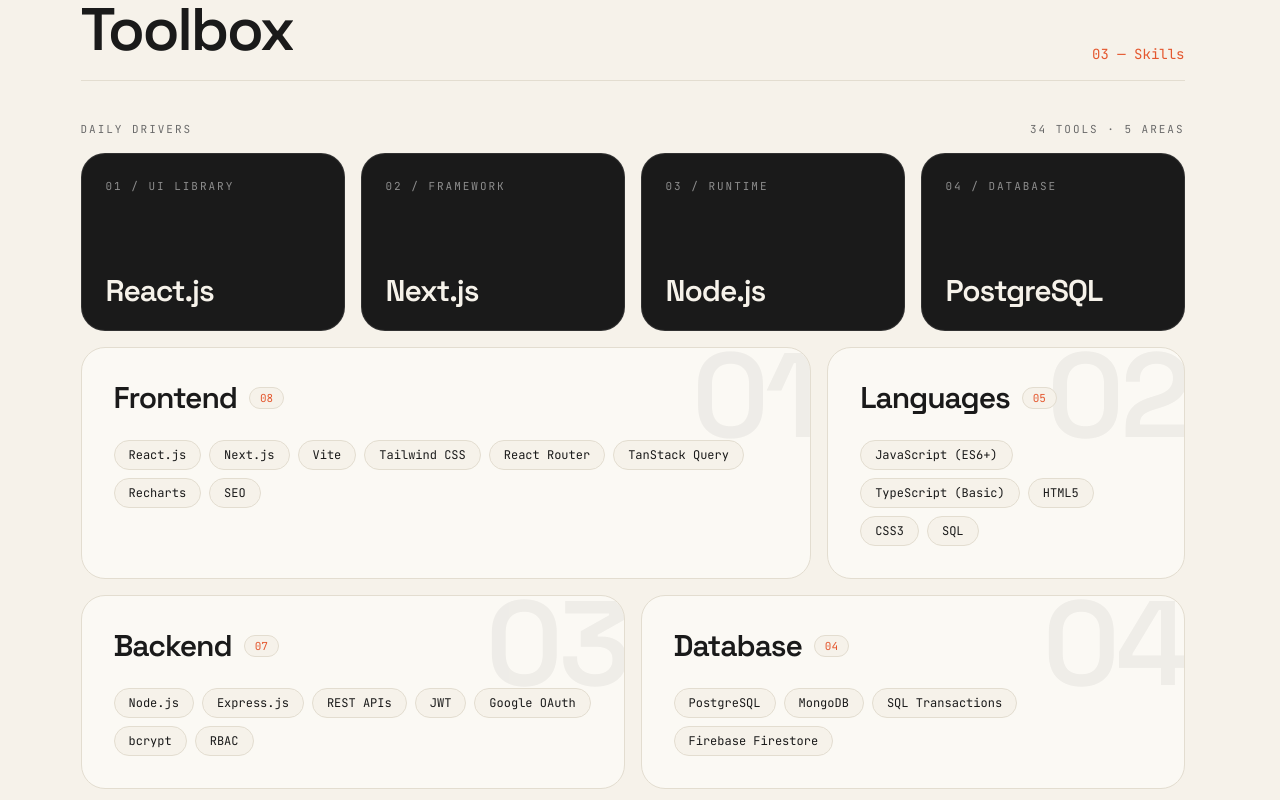
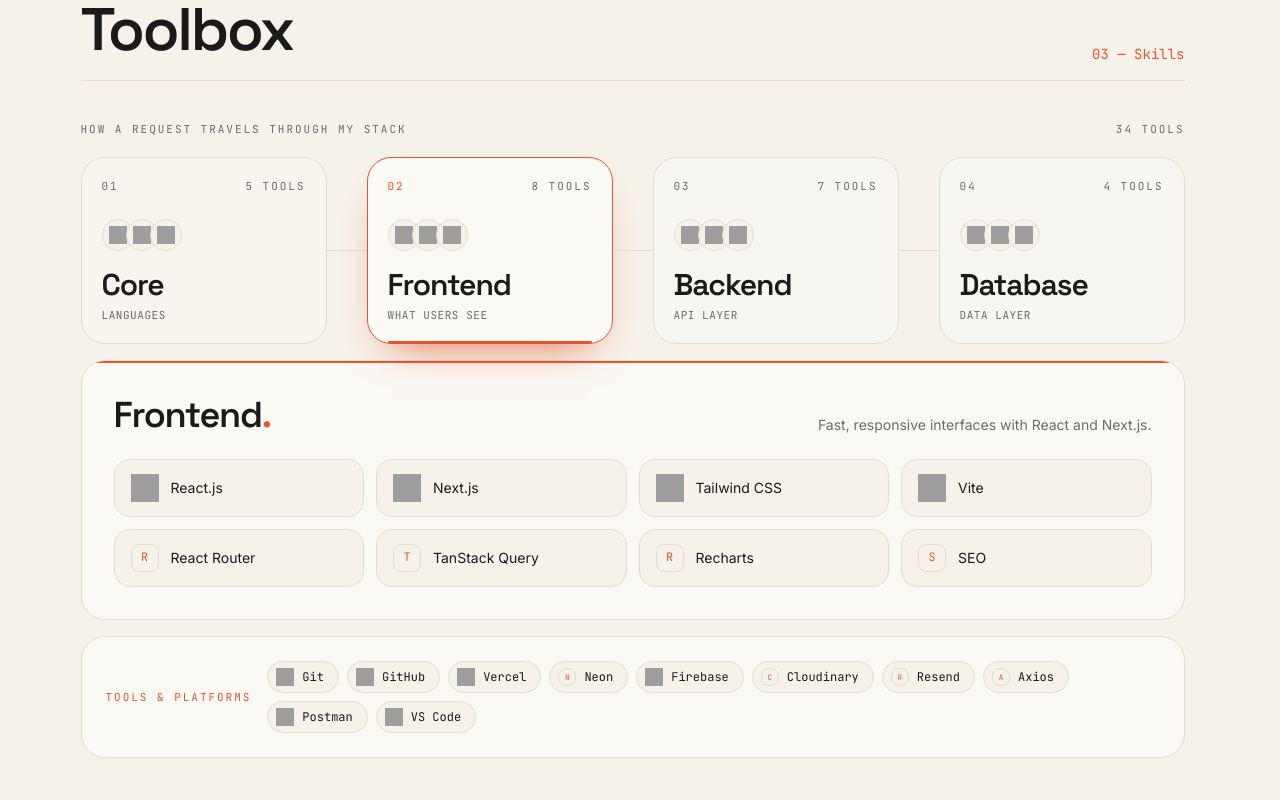
Before and after one commit to shayan-malik/shayanmalik, a Next.js app: page / in a window 1280 px wide. Shown: the part 4520-5320 px from the top of the page. Built offline with nearby package versions, Linux system fonts and the light colour scheme; grey boxes are pictures that could not be loaded.

Commit message:
new changes

```diff
--- a/src/app/globals.css
+++ b/src/app/globals.css
@@ -126,3 +126,45 @@ html.is-loading {
 .section-b {
   padding-bottom: clamp(2.5rem, 5vw, 4rem);
 }
+
+
+/* Skills: flow dots */
+.flow-dot {
+  position: absolute;
+  left: 50%;
+  top: 0;
+  width: 7px;
+  height: 7px;
+  margin-left: -3.5px;
+  border-radius: 9999px;
+  background: var(--accent);
+  box-shadow: 0 0 10px var(--accent);
+  animation: flow-y 1.6s linear infinite;
+}
+@keyframes flow-y {
+  0% { top: 0; opacity: 0; }
+  15%, 85% { opacity: 1; }
+  100% { top: 100%; opacity: 0; }
+}
+@media (min-width: 768px) {
+  .flow-dot {
+    left: 0;
+    top: 50%;
+    margin-left: 0;
+    margin-top: -3.5px;
+    animation-name: flow-x;
+  }
+}
+@keyframes flow-x {
+  0% { left: 0; opacity: 0; }
+  15%, 85% { opacity: 1; }
+  100% { left: 100%; opacity: 0; }
+}
+@media (prefers-reduced-motion: reduce) {
+  .flow-dot { animation: none; opacity: 0; }
+}
+
+/* Black logos (Next.js, Express, GitHub, Vercel) dark theme me invert */
+html[data-theme="dark"] .logo-mono {
+  filter: invert(1);
+}
--- a/src/components/Skills.jsx
+++ b/src/components/Skills.jsx
@@ -1,157 +1,274 @@
 "use client";
-import { useRef } from "react";
-import { motion } from "framer-motion";
+import { useState } from "react";
+import { motion, AnimatePresence } from "framer-motion";
 import SectionHead from "./SectionHead";
-import { skills } from "@/lib/data";
 
-const drivers = [
-  { name: "React.js", role: "UI Library" },
-  { name: "Next.js", role: "Framework" },
-  { name: "Node.js", role: "Runtime" },
-  { name: "PostgreSQL", role: "Database" },
+const ease = [0.22, 1, 0.36, 1];
+const dv = (name) =>
+  `https://cdn.jsdelivr.net/gh/devicons/devicon/icons/${name}/${name}-original.svg`;
+
+// i = logo url (nahi ho ya load na ho to letter tile dikhta hai), mono = black logo
+const layers = [
+  {
+    key: "core",
+    label: "Core",
+    tag: "Languages",
+    desc: "The foundation everything else is built on.",
+    items: [
+      { n: "HTML5", i: dv("html5") },
+      { n: "CSS3", i: dv("css3") },
+      { n: "JavaScript (ES6+)", i: dv("javascript") },
+      { n: "TypeScript", i: dv("typescript") },
+      { n: "SQL" },
+    ],
+  },
+  {
+    key: "frontend",
+    label: "Frontend",
+    tag: "What users see",
+    desc: "Fast, responsive interfaces with React and Next.js.",
+    items: [
+      { n: "React.js", i: dv("react") },
+      { n: "Next.js", i: dv("nextjs"), mono: true },
+      { n: "Tailwind CSS", i: dv("tailwindcss") },
+      { n: "Vite", i: dv("vitejs") },
+      { n: "React Router" },
+      { n: "TanStack Query" },
+      { n: "Recharts" },
+      { n: "SEO" },
+    ],
+  },
+  {
+    key: "backend",
+    label: "Backend",
+    tag: "API layer",
+    desc: "Secure REST APIs with authentication and role-based access.",
+    items: [
+      { n: "Node.js", i: dv("nodejs") },
+      { n: "Express.js", i: dv("express"), mono: true },
+      { n: "REST APIs" },
+      { n: "JWT" },
+      { n: "Google OAuth", i: dv("google") },
+      { n: "bcrypt" },
+      { n: "RBAC" },
+    ],
+  },
+  {
+    key: "database",
+    label: "Database",
+    tag: "Data layer",
+    desc: "Relational and NoSQL storage, with transactions where it matters.",
+    items: [
+      { n: "PostgreSQL", i: dv("postgresql") },
+      { n: "MongoDB", i: dv("mongodb") },
+      { n: "SQL Transactions" },
+      { n: "Firebase Firestore", i: dv("firebase") },
+    ],
+  },
 ];
 
-const order = ["Frontend", "Languages", "Backend", "Database", "Tools"];
-const spans = {
-  Frontend: "md:col-span-4",
-  Languages: "md:col-span-2",
-  Backend: "md:col-span-3",
-  Database: "md:col-span-3",
-  Tools: "md:col-span-6",
-};
+const tools = [
+  { n: "Git", i: dv("git") },
+  { n: "GitHub", i: dv("github"), mono: true },
+  { n: "Vercel", i: dv("vercel"), mono: true },
+  { n: "Neon" },
+  { n: "Firebase", i: dv("firebase") },
+  { n: "Cloudinary" },
+  { n: "Resend" },
+  { n: "Axios" },
+  { n: "Postman", i: dv("postman") },
+  { n: "VS Code", i: dv("vscode") },
+];
 
-const ease = [0.22, 1, 0.36, 1];
+function Logo({ item, size = 28 }) {
+  const [failed, setFailed] = useState(false);
 
-function Spot({ children, className = "" }) {
-  const ref = useRef(null);
-  function onMove(e) {
-    const r = ref.current.getBoundingClientRect();
-    ref.current.style.setProperty("--mx", `${e.clientX - r.left}px`);
-    ref.current.style.setProperty("--my", `${e.clientY - r.top}px`);
+  if (!item.i || failed) {
+    return (
+      <span
+        className="grid shrink-0 place-items-center rounded-lg border border-[var(--line)] bg-[var(--bg)] font-tag text-[var(--accent)]"
+        style={{ width: size, height: size, fontSize: size * 0.42 }}
+      >
+        {item.n[0]}
+      </span>
+    );
   }
   return (
-    <div
-      ref={ref}
-      onMouseMove={onMove}
-      className={`group relative h-full overflow-hidden rounded-3xl border border-[var(--line)] bg-[var(--card)] text-[var(--ink)] transition-colors duration-300 hover:border-[color-mix(in_srgb,var(--accent)_45%,var(--line))] ${className}`}
-    >
-      {/* spotlight */}
+    // eslint-disable-next-line @next/next/no-img-element
+    <img
+      src={item.i}
+      alt=""
+      width={size}
+      height={size}
+      loading="lazy"
+      onError={() => setFailed(true)}
+      className={`shrink-0 ${item.mono ? "logo-mono" : ""}`}
+      style={{ width: size, height: size }}
+    />
+  );
+}
+
+function Connector() {
+  return (
     <div
       aria-hidden
-        className="pointer-events-none absolute inset-0 opacity-0 transition-opacity duration-300 group-hover:opacity-100"
-        style={{
-          background:
-            "radial-gradient(360px circle at var(--mx, 50%) var(--my, 50%), color-mix(in srgb, var(--accent) 16%, transparent), transparent 65%)",
-        }}
-      />
-      {/* top accent line */}
-      <span
-        aria-hidden
-        className="absolute left-0 top-0 h-[2px] w-0 bg-[var(--accent)] transition-all duration-500 group-hover:w-full"
-      />
-      <div className="relative h-full">{children}</div>
+      className="relative mx-auto h-8 w-px shrink-0 bg-[var(--line)] md:mx-0 md:h-px md:w-10 md:self-center"
+    >
+      <span className="flow-dot" />
     </div>
   );
 }
 
 export default function Skills() {
-  const cards = order
-    .map((t) => skills.find((s) => s.title === t))
-    .filter(Boolean);
-  const total = skills.reduce((n, s) => n + s.items.length, 0);
+  const [active, setActive] = useState(1);
+  const layer = layers[active];
+  const total = layers.reduce((n, l) => n + l.items.length, 0) + tools.length;
 
   return (
     <section id="skills" className="mx-auto max-w-6xl px-6 section-t section-b">
       <SectionHead num="03 — Skills" title="Toolbox" />
 
-      {/* Daily drivers */}
-      <div className="mb-4 flex items-center justify-between font-tag text-[11px] uppercase tracking-[0.18em] text-[var(--muted)]">
-        <span>Daily drivers</span>
-        <span>
-          {total} tools · {skills.length} areas
-        </span>
+      <div className="mb-5 flex flex-wrap items-center justify-between gap-2 font-tag text-[11px] uppercase tracking-[0.18em] text-[var(--muted)]">
+        <span>How a request travels through my stack</span>
+        <span>{total} tools</span>
       </div>
 
-      <div className="grid grid-cols-2 gap-3 md:grid-cols-4 md:gap-4">
-        {drivers.map((d, i) => (
-          <motion.div
-            key={d.name}
+      {/* Flow */}
+      <div className="flex flex-col md:flex-row md:items-stretch">
+        {layers.map((l, i) => {
+          const on = i === active;
+          const logos = l.items.filter((x) => x.i).slice(0, 3);
+          return (
+            <div key={l.key} className="contents">
+              <motion.button
+                type="button"
+                onClick={() => setActive(i)}
+                onMouseEnter={() => setActive(i)}
+                onFocus={() => setActive(i)}
+                aria-pressed={on}
                 initial={{ opacity: 0, y: 24 }}
                 whileInView={{ opacity: 1, y: 0 }}
                 viewport={{ once: true, margin: "-40px" }}
-            transition={{ duration: 0.6, delay: i * 0.08, ease }}
-            whileHover={{ y: -6 }}
-            className="group relative overflow-hidden rounded-3xl border border-white/10 bg-[var(--dark)] p-5 text-[var(--on-dark)] md:p-6"
+                transition={{ duration: 0.6, delay: i * 0.1, ease }}
+                whileHover={{ y: -4 }}
+                className={`relative flex-1 rounded-3xl border p-5 text-left transition-colors duration-300 ${
+                  on
+                    ? "border-[var(--accent)] bg-[var(--card)] shadow-[0_20px_40px_-24px_var(--accent)]"
+                    : "border-[var(--line)] bg-[var(--card)]/60 hover:border-[var(--accent)]"
+                }`}
               >
-            <span
-              aria-hidden
-              className="absolute inset-0 origin-bottom scale-y-0 bg-[var(--accent)] transition-transform duration-500 ease-out group-hover:scale-y-100"
-            />
-            <div className="relative flex h-28 flex-col justify-between md:h-32">
-              <span className="font-tag text-[11px] uppercase tracking-[0.18em] text-white/50 transition-colors group-hover:text-white/80">
-                {String(i + 1).padStart(2, "0")} / {d.role}
+                <div className="flex items-center justify-between font-tag text-[11px] uppercase tracking-[0.18em]">
+                  <span className={on ? "text-[var(--accent)]" : "text-[var(--muted)]"}>
+                    {String(i + 1).padStart(2, "0")}
                   </span>
-              <span className="font-display text-2xl leading-none md:text-3xl">
-                {d.name}
-              </span>
-            </div>
-          </motion.div>
-        ))}
+                  <span className="text-[var(--muted)]">{l.items.length} tools</span>
                 </div>
 
-      {/* Category bento */}
-      <div className="mt-4 grid gap-3 md:grid-cols-6 md:gap-4">
-        {cards.map((s, i) => (
-          <motion.div
-            key={s.title}
-            className={spans[s.title]}
-            initial={{ opacity: 0, y: 28 }}
-            whileInView={{ opacity: 1, y: 0 }}
-            viewport={{ once: true, margin: "-40px" }}
-            transition={{ duration: 0.6, delay: (i % 2) * 0.08, ease }}
+                <div className="mt-6 flex h-8 items-center">
+                  {logos.length ? (
+                    logos.map((it, k) => (
+                      <span
+                        key={it.n}
+                        className="-ml-2 first:ml-0 grid h-8 w-8 place-items-center rounded-full border border-[var(--line)] bg-[var(--bg)]"
                       >
-            <Spot>
-              <div className="relative p-6 md:p-8">
-                <span
-                  aria-hidden
-                  className="pointer-events-none absolute -right-1 -top-3 select-none font-display text-[6rem] leading-none text-[var(--ink)] opacity-[0.05] md:text-[7.5rem]"
-                >
-                  {String(i + 1).padStart(2, "0")}
+                        <Logo item={it} size={18} />
                       </span>
-
-                <div className="relative mb-6 flex items-center gap-3">
-                  <h3 className="font-display text-2xl md:text-3xl">
-                    {s.title}
-                  </h3>
-                  <span className="rounded-full border border-[var(--line)] bg-[var(--bg)] px-2.5 py-0.5 font-tag text-[11px] text-[var(--accent)]">
-                    {String(s.items.length).padStart(2, "0")}
-                  </span>
+                    ))
+                  ) : (
+                    <span className="font-tag text-xs text-[var(--muted)]">{"</>"}</span>
+                  )}
                 </div>
 
-                <ul className="relative flex flex-wrap gap-2">
-                  {s.items.map((it, idx) => (
+                <h3 className="mt-4 font-display text-2xl md:text-3xl">{l.label}</h3>
+                <p className="mt-1 font-tag text-[11px] uppercase tracking-wider text-[var(--muted)]">
+                  {l.tag}
+                </p>
+
+                {on && (
+                  <motion.span
+                    layoutId="skill-underline"
+                    className="absolute inset-x-5 bottom-0 h-[2px] rounded-full bg-[var(--accent)]"
+                  />
+                )}
+              </motion.button>
+
+              {i < layers.length - 1 && <Connector />}
+            </div>
+          );
+        })}
+      </div>
+
+      {/* Detail panel */}
+      <div className="mt-4 overflow-hidden rounded-3xl border border-[var(--line)] bg-[var(--card)]">
+        <div className="h-[2px] w-full bg-[var(--line)]">
+          <motion.div
+            key={layer.key}
+            className="h-full origin-left bg-[var(--accent)]"
+            initial={{ scaleX: 0 }}
+            animate={{ scaleX: 1 }}
+            transition={{ duration: 0.6, ease }}
+          />
+        </div>
+
+        <AnimatePresence mode="wait">
+          <motion.div
+            key={layer.key}
+            initial={{ opacity: 0, y: 12 }}
+            animate={{ opacity: 1, y: 0 }}
+            exit={{ opacity: 0, y: -8 }}
+            transition={{ duration: 0.3, ease }}
+            className="p-5 md:p-8"
+          >
+            <div className="mb-6 flex flex-wrap items-end justify-between gap-2">
+              <h4 className="font-display text-3xl md:text-4xl">
+                {layer.label}
+                <span className="text-[var(--accent)]">.</span>
+              </h4>
+              <p className="max-w-md text-sm text-[var(--muted)]">{layer.desc}</p>
+            </div>
+
+            <ul className="grid grid-cols-2 gap-3 sm:grid-cols-3 md:grid-cols-4">
+              {layer.items.map((it, i) => (
                 <motion.li
-                      key={it}
-                      initial={{ opacity: 0, scale: 0.85 }}
-                      whileInView={{ opacity: 1, scale: 1 }}
-                      viewport={{ once: true }}
-                      transition={{
-                        delay: 0.15 + idx * 0.035,
-                        duration: 0.35,
-                        ease,
-                      }}
-                      whileHover={{ y: -3 }}
-                      className="cursor-default rounded-full border border-[var(--line)] bg-[var(--bg)] px-3.5 py-1.5 font-tag text-xs transition-colors hover:border-[var(--accent)] hover:bg-[var(--accent)] hover:text-white"
+                  key={it.n}
+                  initial={{ opacity: 0, scale: 0.9, y: 8 }}
+                  animate={{ opacity: 1, scale: 1, y: 0 }}
+                  transition={{ delay: i * 0.04, duration: 0.35, ease }}
+                  whileHover={{ y: -4 }}
+                  className="flex cursor-default items-center gap-3 rounded-2xl border border-[var(--line)] bg-[var(--bg)] px-4 py-3.5 transition-colors hover:border-[var(--accent)]"
                 >
-                      {it}
+                  <Logo item={it} size={28} />
+                  <span className="text-sm leading-tight">{it.n}</span>
                 </motion.li>
               ))}
             </ul>
+          </motion.div>
+        </AnimatePresence>
       </div>
-            </Spot>
+
+      {/* Tools strip */}
+      <motion.div
+        initial={{ opacity: 0, y: 20 }}
+        whileInView={{ opacity: 1, y: 0 }}
+        viewport={{ once: true, margin: "-40px" }}
+        transition={{ duration: 0.6, ease }}
+        className="mt-4 flex flex-col gap-4 rounded-3xl border border-[var(--line)] bg-[var(--card)] p-5 md:flex-row md:items-center md:p-6"
+      >
+        <span className="shrink-0 font-tag text-[11px] uppercase tracking-[0.18em] text-[var(--accent)]">
+          Tools &amp; platforms
+        </span>
+        <ul className="flex flex-wrap gap-2">
+          {tools.map((t) => (
+            <li
+              key={t.n}
+              className="flex items-center gap-2 rounded-full border border-[var(--line)] bg-[var(--bg)] py-1.5 pl-2 pr-3.5 font-tag text-xs transition-colors hover:border-[var(--accent)] hover:text-[var(--accent)]"
+            >
+              <Logo item={t} size={18} />
+              {t.n}
+            </li>
+          ))}
+        </ul>
       </motion.div>
-        ))}
-      </div>
     </section>
   );
 }
```
Also changed, not shown: public/projects/social-app.png, src/lib/data.js. Lines whose indentation alone changed are shown as unchanged.
